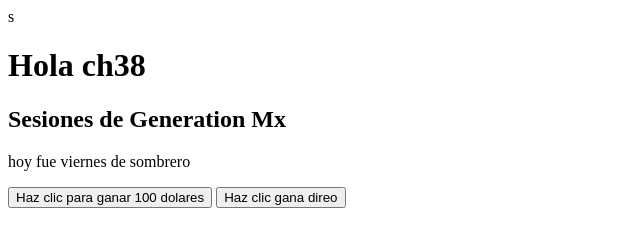
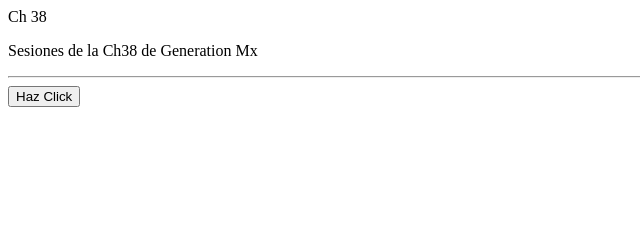
Before and after one commit to alberto9508/Ch38-sesiones, a plain HTML site: page index.html in a window 1280 px wide. Shown: the whole page, without its empty margins (0-640 px from the left). Drawn offline with Linux system fonts and the light colour scheme.

Commit message:
feat: version de html 5 con metas

```diff
--- a/index.html
+++ b/index.html
@@ -1,12 +1,25 @@
-s<html>
-  <head>
-   <title>nos vamos</title>
-  </head>
-  <body>
-     <h1>Hola ch38</h1>
-     <h2>Sesiones de Generation Mx</h2>
-    <p>hoy fue viernes de sombrero</p>
-     <button>Haz clic para ganar 100 dolares</button>
-     <button>Haz clic gana direo</button>
-  </body>
+<!DOCTYPE html>
+<html lang="en">
+
+<head>
+  <meta charset="UTF-8">
+  <meta name="viewport" content="width=>, initial-scale=1.0">
+  <title>Document</title>
+</head>
+
+<body>
+  <main>
+    <hi>Ch 38</hi>
+    <p>Sesiones de la Ch38 de Generation Mx</p>
+    <hr>
+
+    <button>Haz Click</button>
+  </main>
+  <footer>
+
+
+  </footer>
+
+</body>
+
 </html>
```
